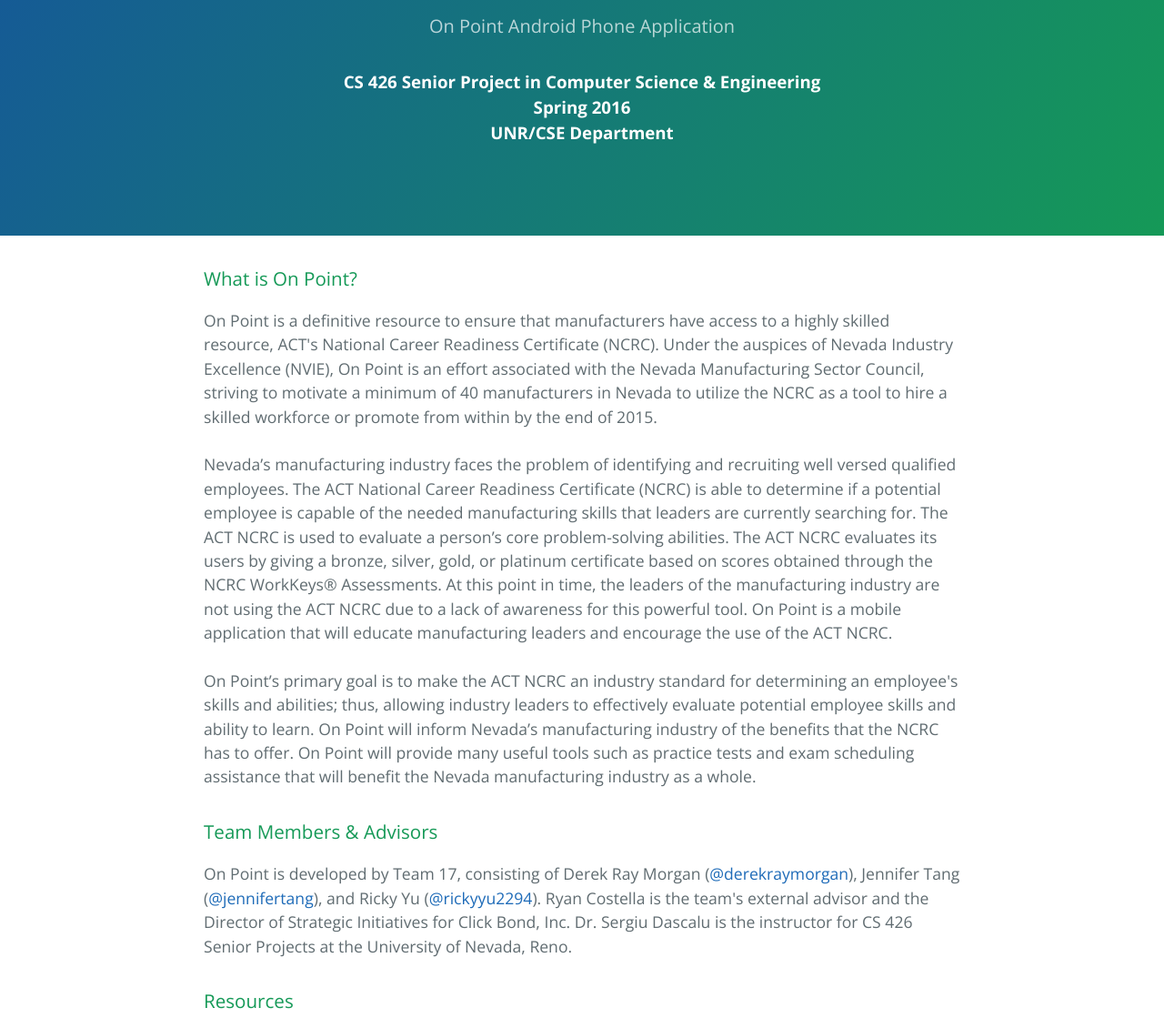
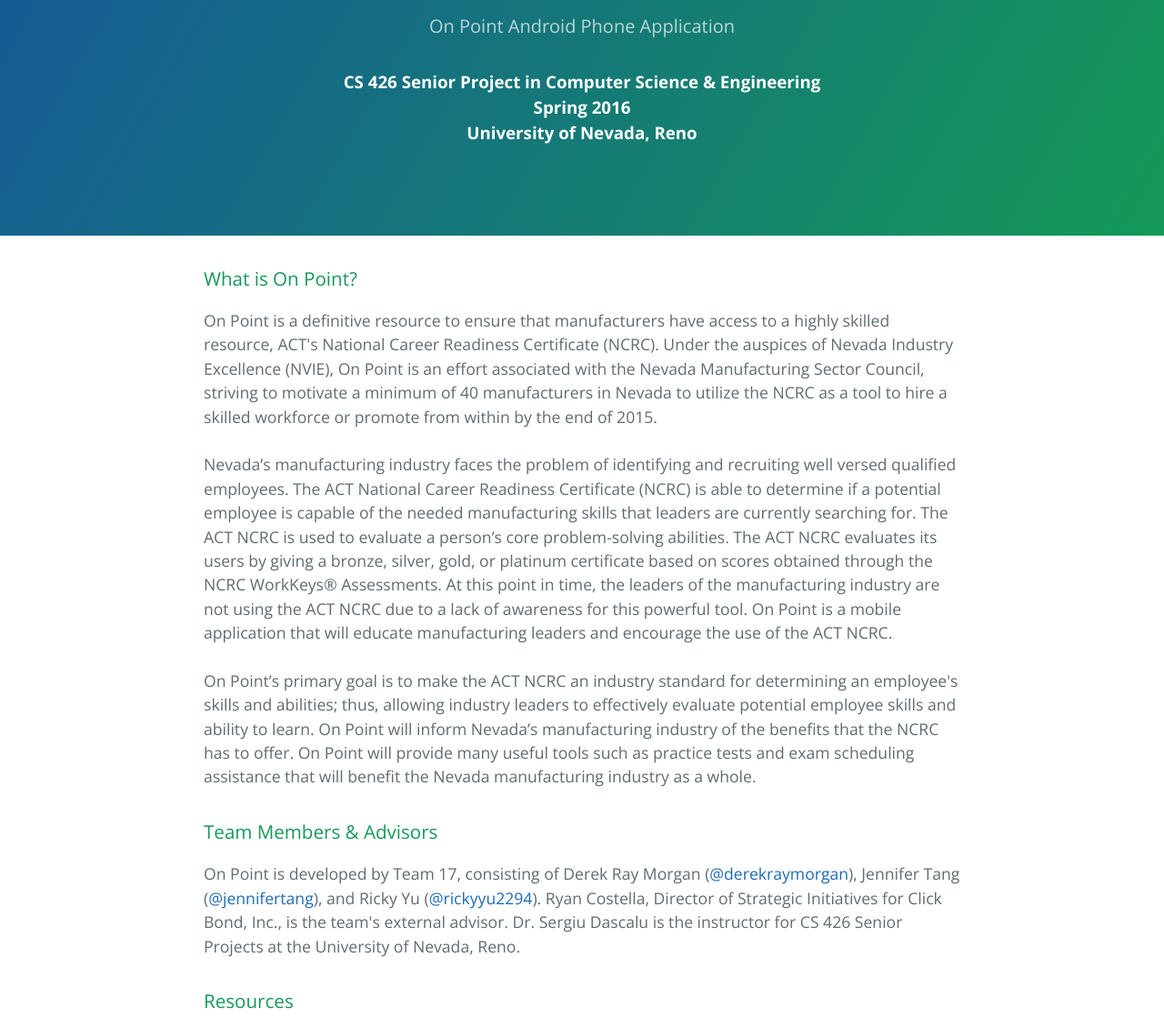
Before and after one commit to derekraymorgan/OnPoint, a plain HTML site: page index.html in a window 1280 px wide. Shown: the part 155-1285 px from the top of the page at 91% size. Drawn offline with nearby package versions, Linux system fonts and the light colour scheme.

Commit message:
Update index.html

```diff
--- a/index.html
+++ b/index.html
@@ -14,7 +14,7 @@
       <h1 class="project-name"; style="font-size:300%">On Point</h1>
       <h2 class="project-tagline">On Point Android Phone Application</h2>
       <h3 class="project-specification">CS 426 Senior Project in Computer Science & Engineering <br/>
-      Spring 2016 <br/> UNR/CSE Department</h3>
+      Spring 2016 <br/> University of Nevada, Reno</h3>
       <!--
       <a href="https://github.com/derekraymorgan/OnPoint" class="btn">View on GitHub</a>
       <a href="https://github.com/derekraymorgan/OnPoint/zipball/master" class="btn">Download .zip</a>
@@ -37,7 +37,7 @@
 <h3>
 <a id="authors-and-contributors" class="anchor" href="#authors-and-contributors" aria-hidden="true"><span aria-hidden="true" class="octicon octicon-link"></span></a>Team Members & Advisors</h3>
 
-<p> On Point is developed by Team 17, consisting of Derek Ray Morgan (<a href="https://github.com/derekraymorgan" class="user-mention">@derekraymorgan</a>), Jennifer Tang (<a href="https://github.com/jennifertang" class="user-mention">@jennifertang</a>), and Ricky Yu (<a href="https://github.com/rickyyu2294" class="user-mention">@rickyyu2294</a>). Ryan Costella is the team's external advisor and the Director of Strategic Initiatives for Click Bond, Inc.  Dr. Sergiu Dascalu is the instructor for CS 426 Senior Projects at the University of Nevada, Reno. </p>
+<p> On Point is developed by Team 17, consisting of Derek Ray Morgan (<a href="https://github.com/derekraymorgan" class="user-mention">@derekraymorgan</a>), Jennifer Tang (<a href="https://github.com/jennifertang" class="user-mention">@jennifertang</a>), and Ricky Yu (<a href="https://github.com/rickyyu2294" class="user-mention">@rickyyu2294</a>). Ryan Costella, Director of Strategic Initiatives for Click Bond, Inc., is the team's external advisor.  Dr. Sergiu Dascalu is the instructor for CS 426 Senior Projects at the University of Nevada, Reno. </p>
 
 <h3>
 <a id="project-related-resources" class="anchor" href="#project-related-resources" aria-hidden="true"><span aria-hidden="true" class="octicon octicon-link"></span></a>Resources</h3>
```
